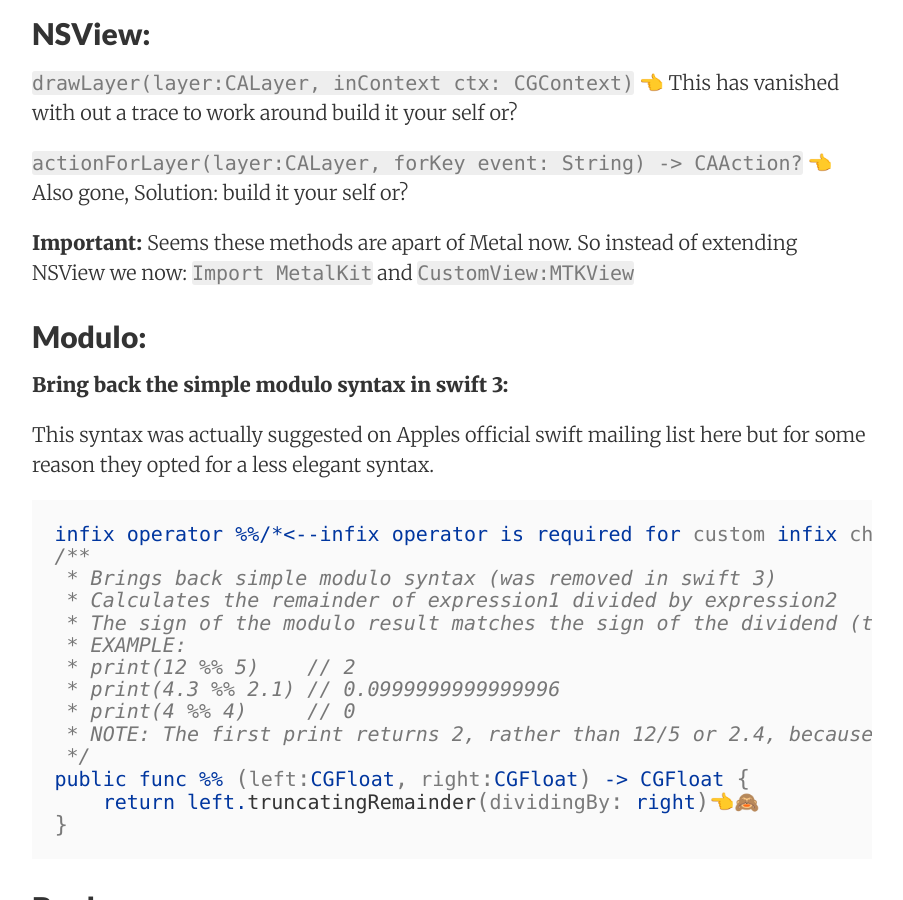
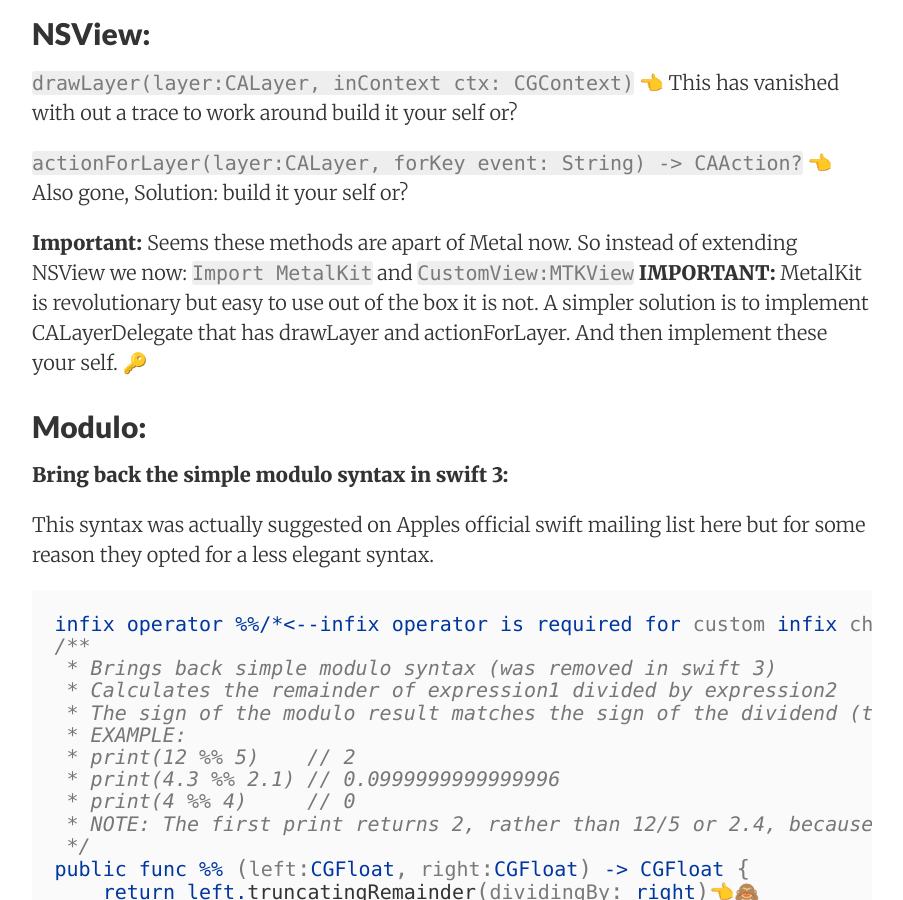
Before and after one commit to stylekit/stylekit.github.io, a Jekyll site: the page built from _posts/2017-01-12-swift-3-migration.md, in a window 1280 px wide and 900 px high, scrolled down 1292 px. Shown: the whole window, without its empty margins (188-1091 px from the left). Built offline with Jekyll 4.4.1, drawn with Linux system fonts in a browser that asks for light colours; nearby versions of some CDN libraries; comment, search, counter and statistics services are not loaded.

Commit message:
Files modified: 1


Modified 1 file:
_posts/2017-01-12-swift-3-migration.md

```diff
--- a/_posts/2017-01-12-swift-3-migration.md
+++ b/_posts/2017-01-12-swift-3-migration.md
@@ -33,6 +33,7 @@
 ``actionForLayer(layer:CALayer, forKey event: String) -> CAAction?`` 👈 Also gone, Solution: build it your self or?
 
 **Important:** Seems these methods are apart of Metal now. So instead of extending NSView we now: ``Import MetalKit`` and ``CustomView:MTKView``
+**IMPORTANT:** MetalKit is revolutionary but easy to use out of the box it is not. A simpler solution is to implement CALayerDelegate that has drawLayer and actionForLayer. And then implement these your self. 🔑
 
 ## Modulo:
 
```
